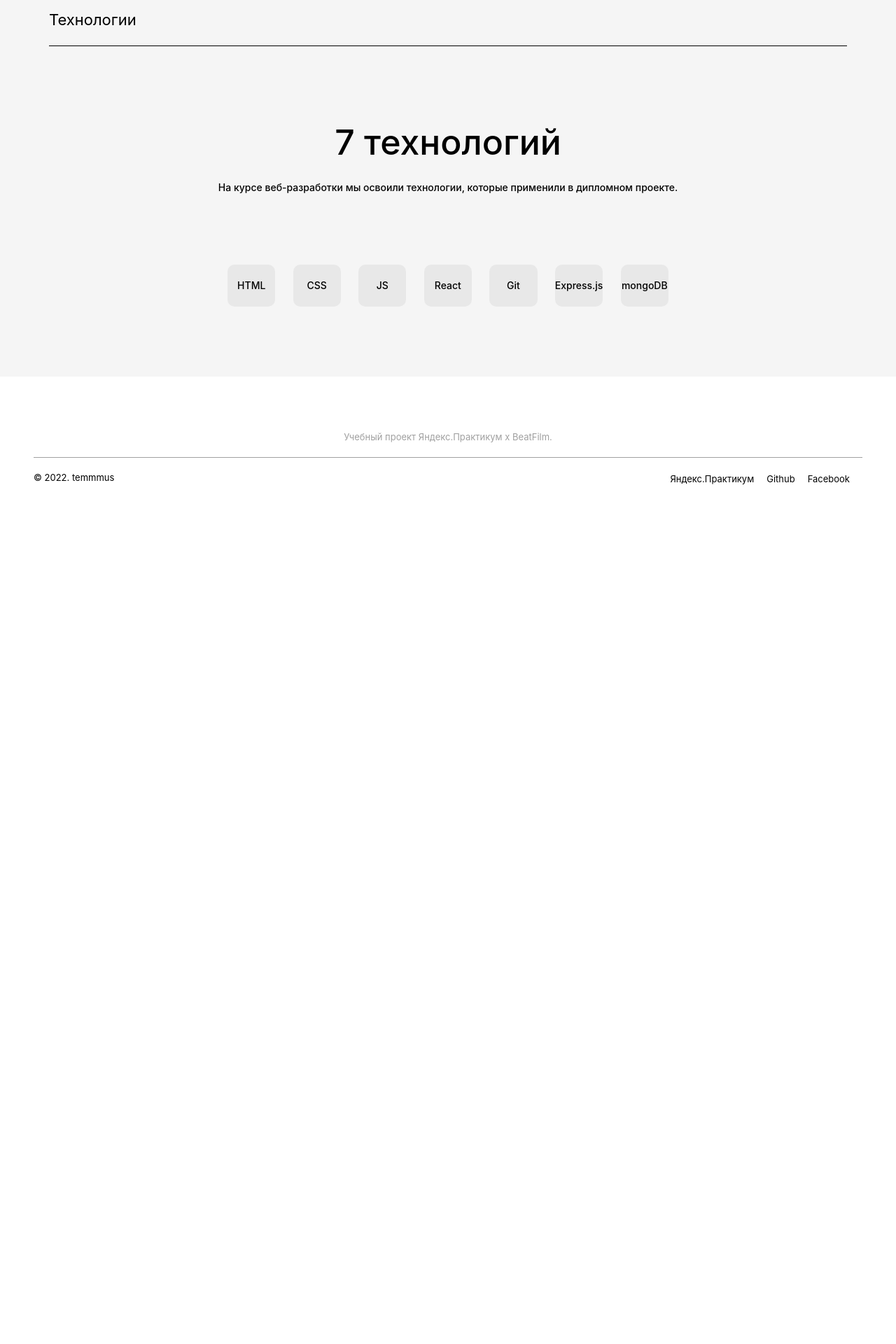
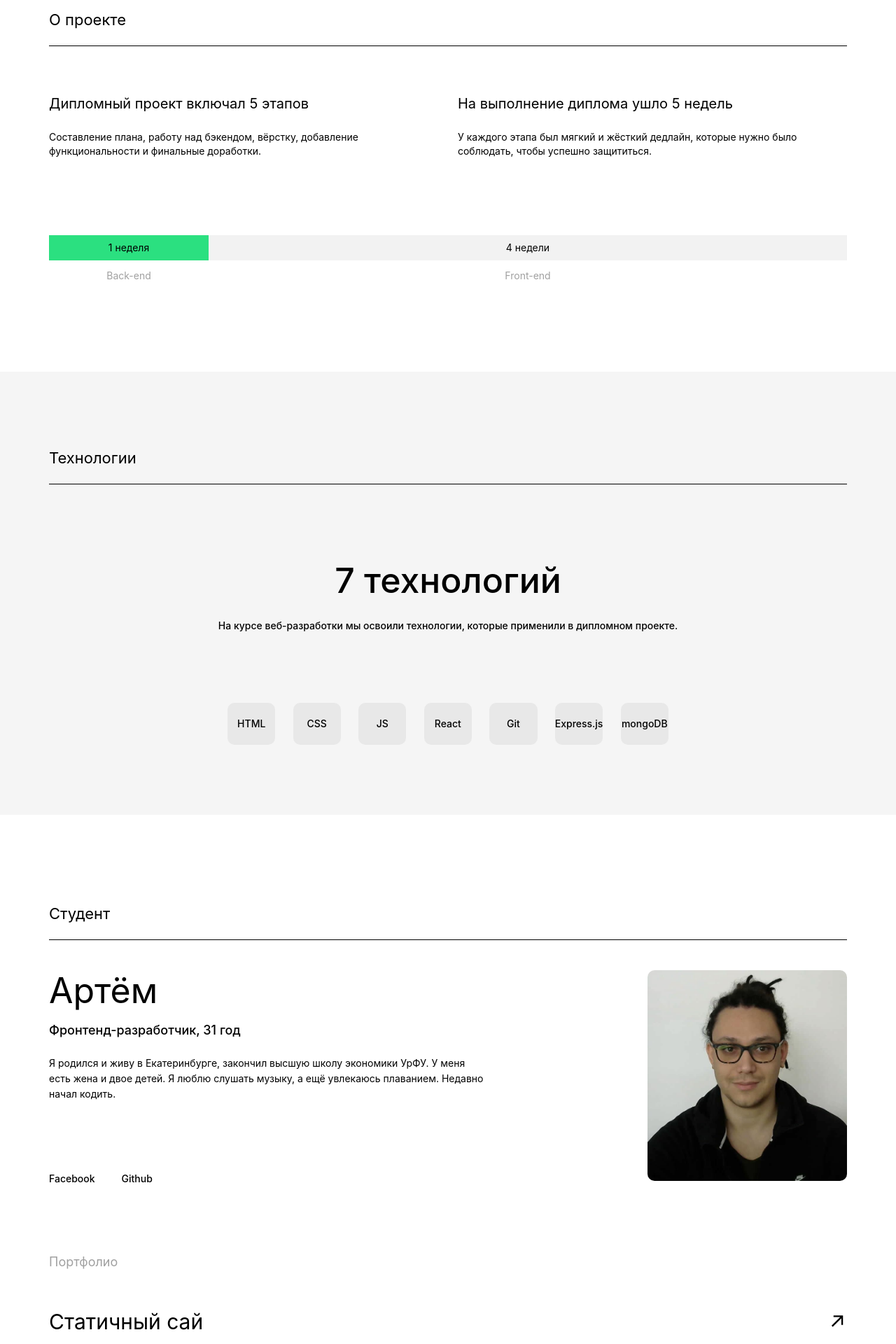
Before and after one commit to temmmus/movies-explorer-frontend, a React (Create React App) app: page / in a window 1280 px wide. Shown: the part 760-2680 px from the top of the page at 70% size. Before the commit the page ends 1476 px from the top, so only its background shows below. Built offline with nearby package versions, Linux system fonts and the light colour scheme.

Commit message:
фиксы разметки главной стр. и стр. фильмов

```diff
--- a/src/components/Main/Main.js
+++ b/src/components/Main/Main.js
@@ -13,10 +13,10 @@ function Main() {
       <Header loggedIn={false}/>
       <main className="main">
         <Promo/>
-        {/* <AboutProject/> */}
+        <AboutProject/>
         <Techs/>
-        {/* <AboutMe/> */}
-        {/* <Portfolio/> */}
+        <AboutMe/>
+        <Portfolio/>
       </main>
       <Footer/>
     </div>
--- a/src/components/Movies/Movies.js
+++ b/src/components/Movies/Movies.js
@@ -7,11 +7,13 @@ import Footer from '../Footer/Footer';
 
 function Movies() {
   return (
-    <div className="movies">
+    <div className="page">
       <Header loggedIn={true}/>
-      <SearchForm/>
-      <MoviesCardList/>
-      <UploadButton/>
+      <main className="movies">
+        <SearchForm/>
+        <MoviesCardList/>
+        <UploadButton/>
+      </main>
       <Footer/>
     </div>
   );
--- a/src/components/SavedMovies/SavedMovies.js
+++ b/src/components/SavedMovies/SavedMovies.js
@@ -6,10 +6,12 @@ import Footer from '../Footer/Footer';
 
 function SavedMovies() {
   return (
-    <div className="saved-movies">
+    <div className="page">
       <Header loggedIn={true}/>
-      <SearchForm/>
-      <MoviesCardList/>
+      <main className="saved-movies">
+        <SearchForm/>
+        <MoviesCardList/>
+      </main>
       <Footer/>
     </div>
   );
```
